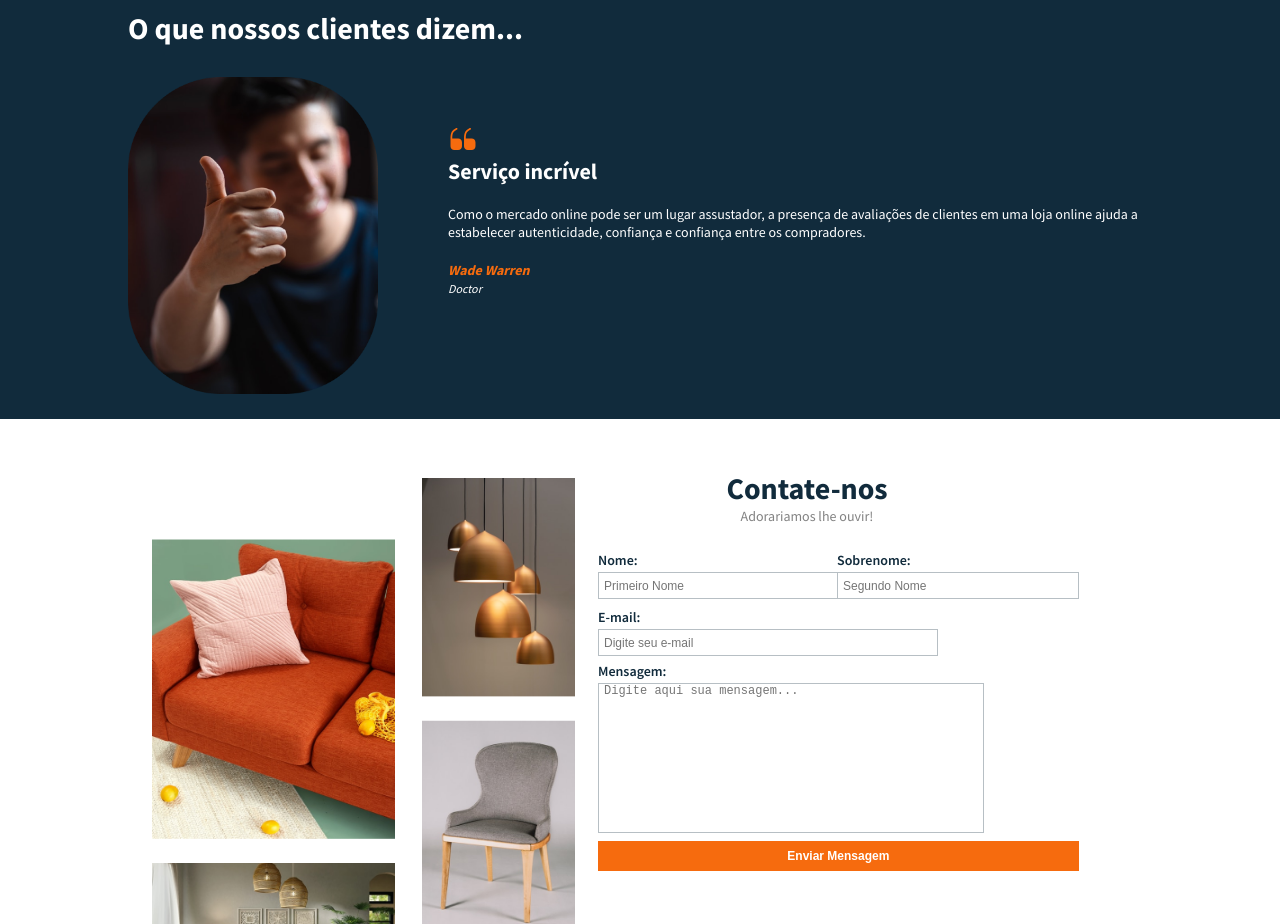
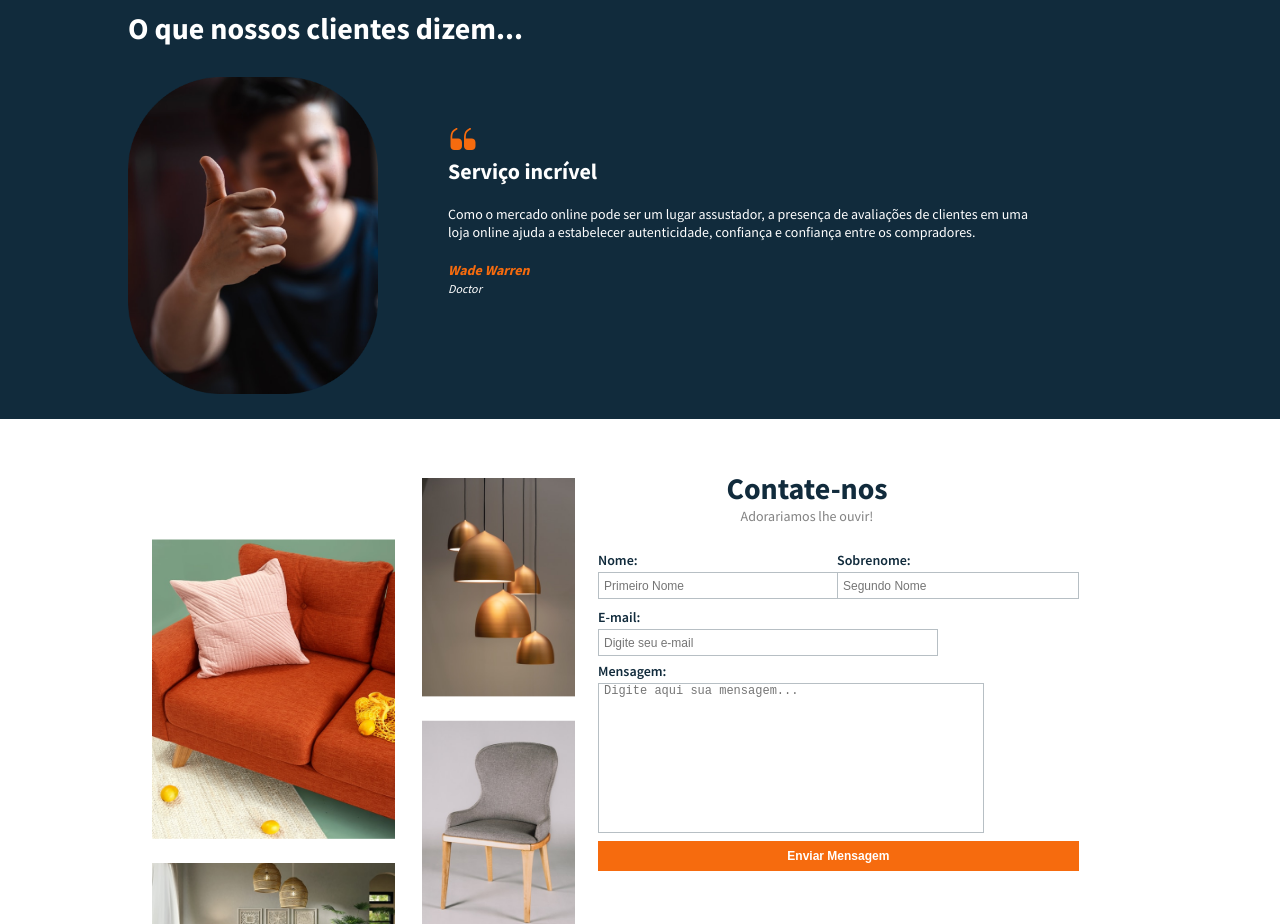
Before and after one commit to Ohnilrac/Zing, a React (Vite) app: page / in a window 1280 px wide. Shown: the part 1940-2864 px from the top of the page. Built offline with nearby package versions, Linux system fonts and the light colour scheme.

Commit message:
testimonials 1000px
responsividade

```diff
--- a/src/components/testimonials/styles.ts
+++ b/src/components/testimonials/styles.ts
@@ -79,4 +79,8 @@ export const ClientTestimonial = styled.section`
   @media screen and (min-width: 760px) {
     padding-left: 7rem;
   }
+
+  @media screen and (min-width: 1000px) {
+    padding-right: 11rem;
+  }
 `
```
